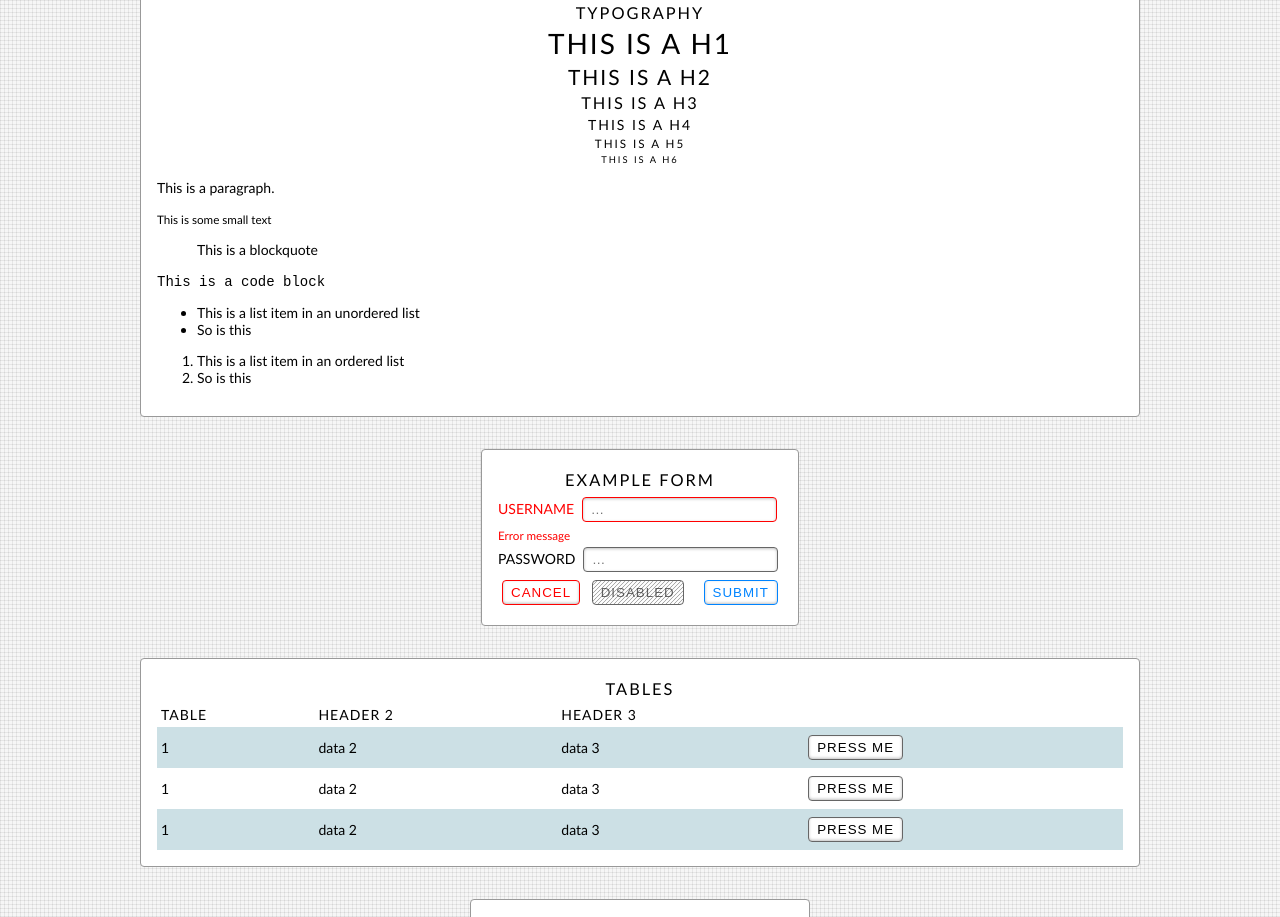
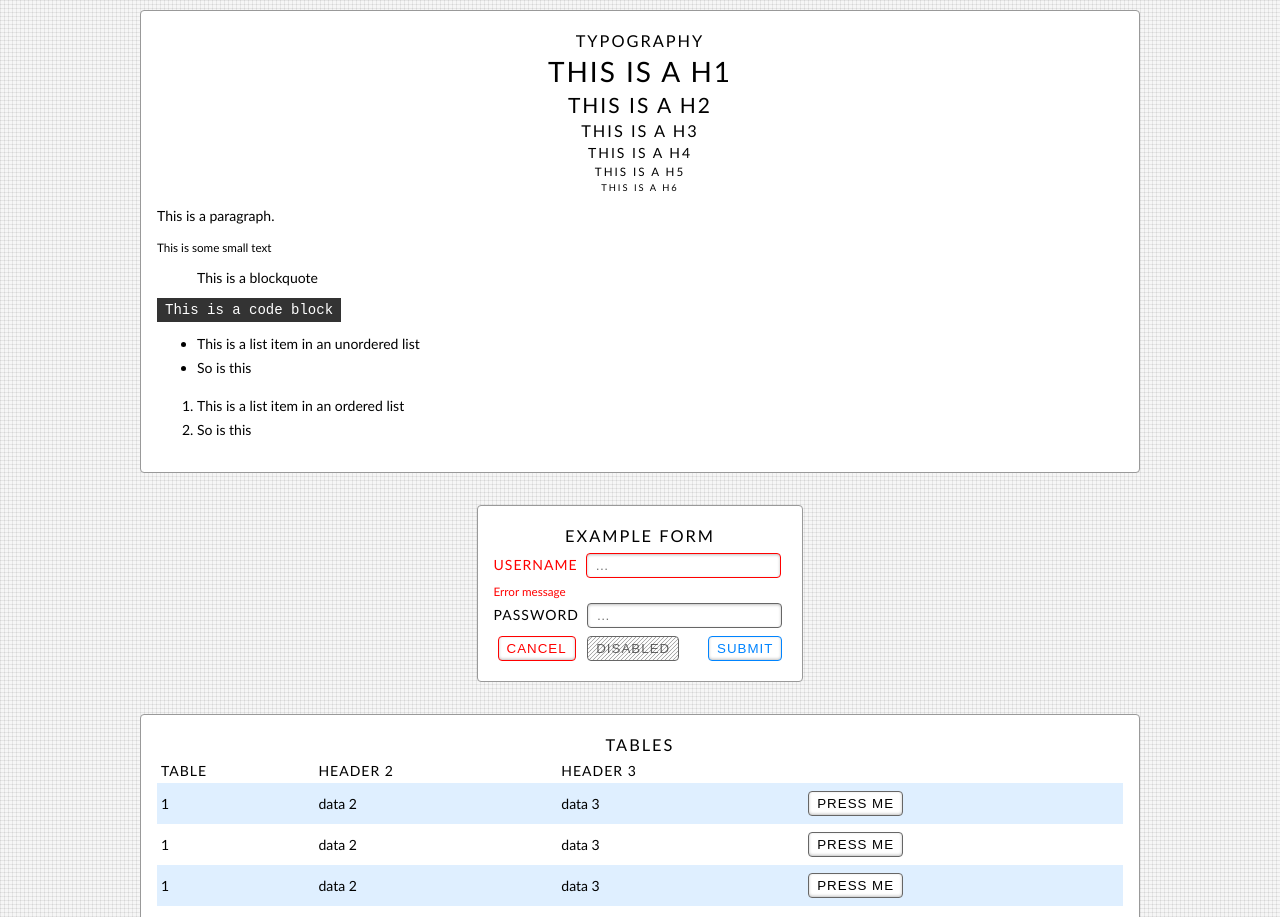
Before and after one commit to isidornygren/narcissus, a plain HTML site: page index.html in a window 1280 px wide. Shown: the part 319-1236 px from the top of the page. Drawn offline with Linux system fonts and the light colour scheme.

Commit message:
Changed some colours

```diff
--- a/css/main.css
+++ b/css/main.css
@@ -93,6 +93,16 @@ a:focus {
 	box-shadow: none;
 }
 
+code {
+	background-color: #333;
+	color: white;
+	padding: 4px 8px;
+}
+
+li {
+	line-height: 1.5rem;
+}
+
 table {
 	width: 100%;
 	border-spacing: 0;
@@ -108,7 +118,7 @@ td, th {
 }
 
 tr:nth-child(even) {
-	background-color: #cce0e5;
+	background-color: #dfefff;
 }
 
 *::-moz-focus-inner {
@@ -128,6 +138,7 @@ fieldset {
 form label {
 	overflow: auto;
 	display: block;
+	letter-spacing: 1px;
 }
 
 .error, .danger {
```
